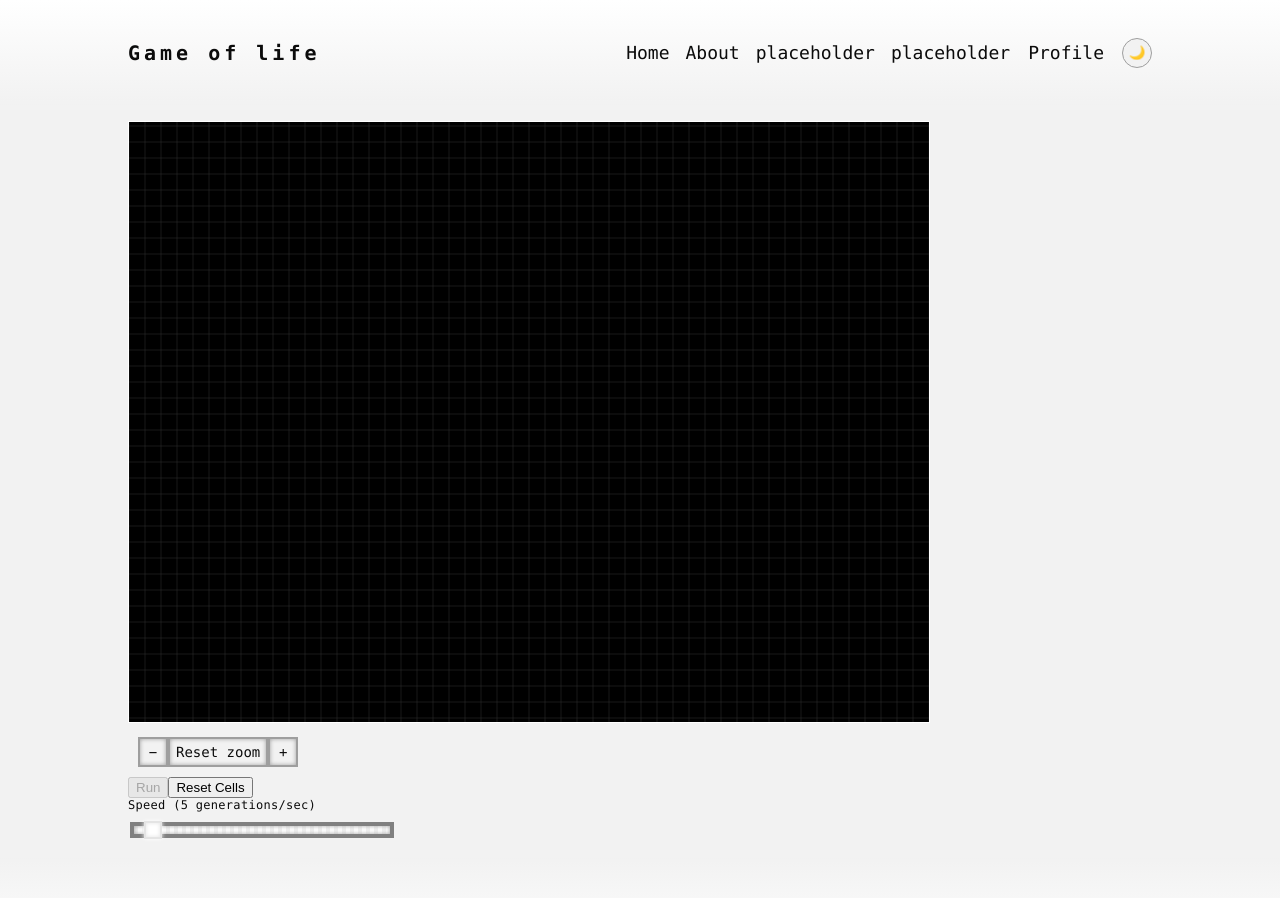
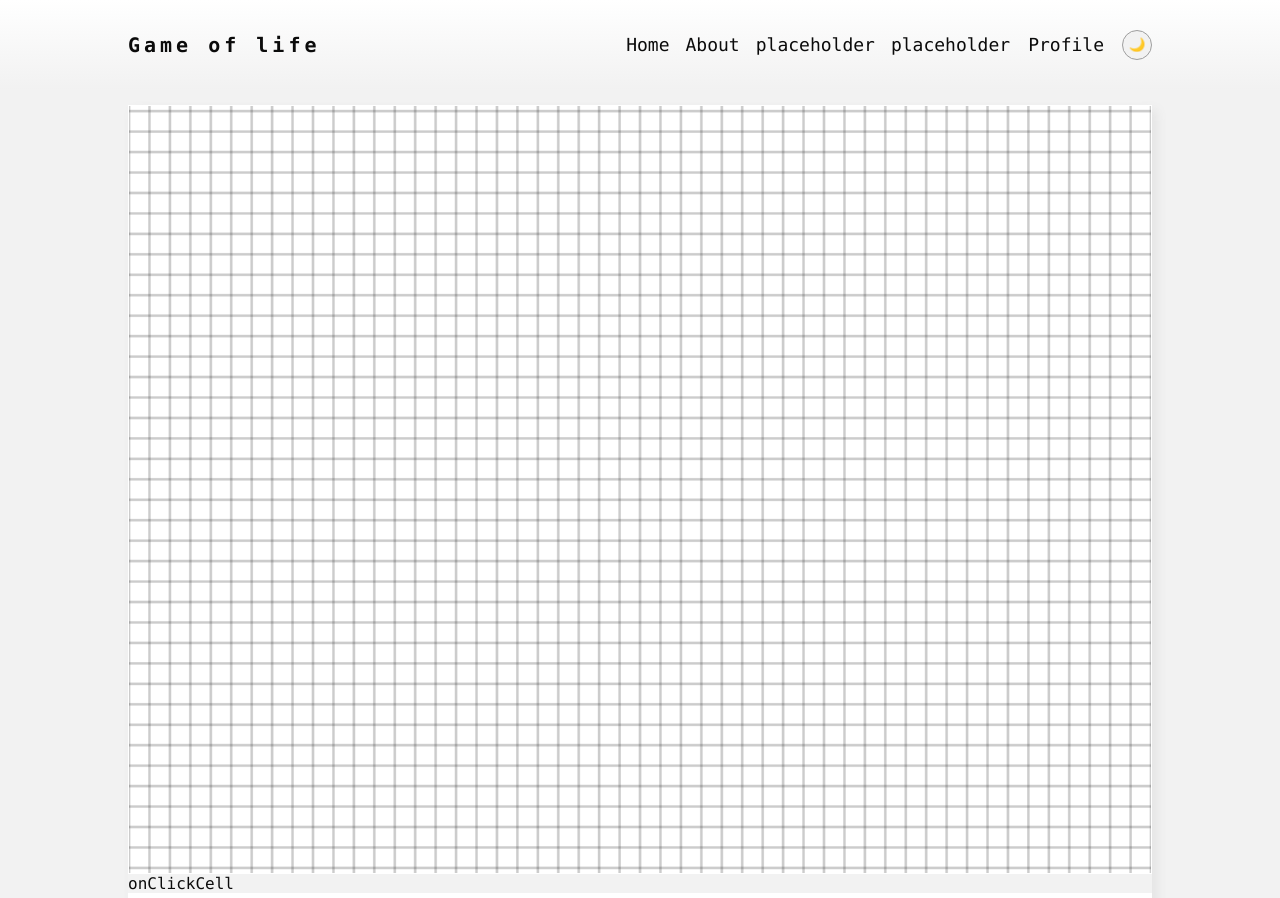
Before and after one commit to Jillypuff/game-of-life, a React (Vite) app: page / in a window 1280 px wide. Shown: the top 898 px of the page. Built offline with nearby package versions, Linux system fonts and the light colour scheme.

Commit message:
Added container for the control panel

```diff
--- a/src/components/game-board/GameBoard.tsx
+++ b/src/components/game-board/GameBoard.tsx
@@ -24,8 +24,7 @@ const GameBoard = () => {
   const zoomHandlers = useZoom(setViewport)
 
   return (
-    <div>
-      <div>
+    <div className="game-board-container">
       <GameCanvas
         liveCells={liveCells}
         viewport={viewport}
@@ -36,7 +35,7 @@ const GameBoard = () => {
         onClickCell={isRunning ? () => {} : handleCellClick}
         getHasMoved={panHandlers.getHasMoved}
       />
-      </div>
+      onClickCell
       <ControlPanel
         cellSize={viewport.cellSize}
         handleZoomIn={zoomHandlers.handleZoomIn}
--- a/src/components/game-board/controls/ControlPanel.tsx
+++ b/src/components/game-board/controls/ControlPanel.tsx
@@ -1,5 +1,6 @@
 import SpeedSlider from "./SpeedSlider"
 import ZoomControls from "./ZoomButtons"
+import "@styles/components/game-board/controls/ControlPanel.scss"
 
 interface ControlPanelProps {
   cellSize: number
@@ -27,7 +28,8 @@ const ControlPanel = ({
   liveCellsSize,
 }: ControlPanelProps) => {
   return (
-    <div>
+    <div className="control-panel-wrapper">
+      <div className="control-panel-items">
         <ZoomControls
           currentCellSize={cellSize}
           handleZoomIn={handleZoomIn}
@@ -46,6 +48,7 @@ const ControlPanel = ({
         </button>
         <SpeedSlider currentSpeed={speed} onChange={setGameSpeed} />
       </div>
+    </div>
   )
 }
 
--- a/src/pages/HomePage.tsx
+++ b/src/pages/HomePage.tsx
@@ -3,7 +3,9 @@ import GameBoard from "@components/game-board/GameBoard"
 const HomePage = () => {
   return (
     <div>
-      <GameBoard />
+      <div>
+        <GameBoard />
+      </div>
     </div>
   )
 }
--- a/src/styles/components/Header.scss
+++ b/src/styles/components/Header.scss
@@ -7,7 +7,6 @@
   justify-content: space-evenly;
   align-items: center;
   gap: 1em;
-  padding: 0.5rem 0;
 }
 
 .title {
--- a/src/styles/components/game-board/GameBoard.scss
+++ b/src/styles/components/game-board/GameBoard.scss
@@ -0,0 +1,5 @@
+.game-board-container {
+  display: flex;
+  flex-direction: column;
+  box-shadow: 5px 5px 10px var(--bg-dark);
+}
--- a/src/styles/components/game-board/GameCanvas.scss
+++ b/src/styles/components/game-board/GameCanvas.scss
@@ -1,5 +1,5 @@
 .game-board-canvas {
   border: 1px solid white;
-  background-color: black;
+  background-color: white;
   cursor: pointer;
 }
--- /dev/null
+++ b/src/styles/components/game-board/controls/ControlPanel.scss
@@ -0,0 +1,12 @@
+.control-panel-wrapper {
+  background-color: var(--bg-light);
+  border-bottom-left-radius: 1rem;
+  border-bottom-right-radius: 1rem;
+}
+
+.control-panel-items {
+  display: flex;
+  flex-direction: row;
+  justify-content: space-between;
+  margin: 1rem;
+}
```
Lines whose indentation alone changed are shown as unchanged.
